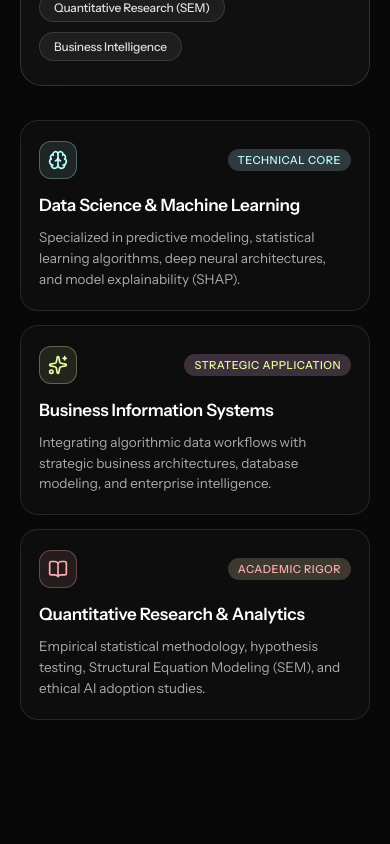
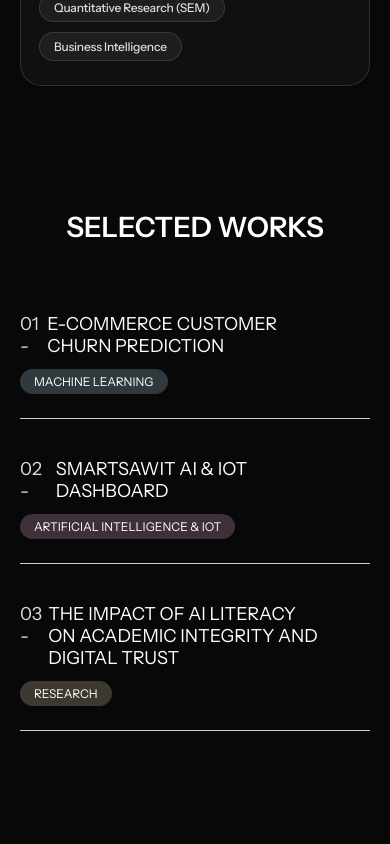
Before and after one commit to bnyuu/bnyuu.github.io, a React (Vite) app: page / in a window 390 px wide. Shown: the part 5460-6304 px from the top of the page. Built offline with nearby package versions, Linux system fonts and the light colour scheme.

Commit message:
clean: remove 3 academic pillar cards, keep single sleek degree showcase card

```diff
--- a/src/components/EducationSection.jsx
+++ b/src/components/EducationSection.jsx
@@ -1,39 +1,14 @@
 import { useEffect, useRef } from 'react';
 import gsap from 'gsap';
 import { ScrollTrigger } from 'gsap/ScrollTrigger';
-import { GraduationCap, BookOpen, Brain, Sparkles, Award } from 'lucide-react';
+import { GraduationCap, Award } from 'lucide-react';
 
 gsap.registerPlugin(ScrollTrigger);
-
-const academicPillars = [
-  {
-    icon: Brain,
-    title: 'Data Science & Machine Learning',
-    description: 'Specialized in predictive modeling, statistical learning algorithms, deep neural architectures, and model explainability (SHAP).',
-    tag: 'Technical Core',
-    tagClass: 'tag-ml'
-  },
-  {
-    icon: Sparkles,
-    title: 'Business Information Systems',
-    description: 'Integrating algorithmic data workflows with strategic business architectures, database modeling, and enterprise intelligence.',
-    tag: 'Strategic Application',
-    tagClass: 'tag-ai'
-  },
-  {
-    icon: BookOpen,
-    title: 'Quantitative Research & Analytics',
-    description: 'Empirical statistical methodology, hypothesis testing, Structural Equation Modeling (SEM), and ethical AI adoption studies.',
-    tag: 'Academic Rigor',
-    tagClass: 'tag-re'
-  }
-];
 
 export default function EducationSection() {
   const sectionRef = useRef(null);
   const headlineRef = useRef(null);
   const mainCardRef = useRef(null);
-  const pillarCardsRef = useRef([]);
 
   useEffect(() => {
     const ctx = gsap.context(() => {
@@ -67,24 +42,6 @@ export default function EducationSection() {
           scrollTrigger: {
             trigger: mainCardRef.current,
             start: 'top 80%',
-            toggleActions: 'play none none none'
-          }
-        }
-      );
-
-      // Pillars stagger entrance
-      gsap.fromTo(
-        pillarCardsRef.current,
-        { opacity: 0, y: 40 },
-        {
-          opacity: 1,
-          y: 0,
-          duration: 0.85,
-          stagger: 0.15,
-          ease: 'power3.out',
-          scrollTrigger: {
-            trigger: sectionRef.current,
-            start: 'top 70%',
             toggleActions: 'play none none none'
           }
         }
@@ -149,30 +106,6 @@ export default function EducationSection() {
             <span className="education-tag">Business Intelligence</span>
           </div>
         </div>
-
-        {/* Academic Pillars Grid */}
-        <div className="academic-pillars-grid">
-          {academicPillars.map((pillar, index) => {
-            const Icon = pillar.icon;
-            return (
-              <div
-                key={index}
-                ref={(el) => (pillarCardsRef.current[index] = el)}
-                className="pillar-card"
-              >
-                <div className="pillar-card-top">
-                  <div className={`pillar-icon-box ${pillar.tagClass}`}>
-                    <Icon size={20} />
-                  </div>
-                  <span className={`pillar-tag ${pillar.tagClass}`}>{pillar.tag}</span>
-                </div>
-
-                <h4 className="pillar-title">{pillar.title}</h4>
-                <p className="pillar-desc">{pillar.description}</p>
-              </div>
-            );
-          })}
-        </div>
       </div>
     </section>
   );
--- a/src/index.css
+++ b/src/index.css
@@ -1000,100 +1000,6 @@ body {
   font-weight: 500;
   color: rgba(255, 255, 255, 0.85);
   letter-spacing: -0.2px;
-}
-
-/* Academic Pillars 3-Column Grid */
-.academic-pillars-grid {
-  display: grid;
-  grid-template-columns: repeat(3, 1fr);
-  gap: 20px;
-  width: 100%;
-}
-
-.pillar-card {
-  background: rgba(18, 18, 18, 0.65);
-  backdrop-filter: blur(14px);
-  -webkit-backdrop-filter: blur(14px);
-  border: 1px solid rgba(255, 255, 255, 0.1);
-  border-radius: 22px;
-  padding: 24px;
-  display: flex;
-  flex-direction: column;
-  gap: 12px;
-  transition: transform 0.3s var(--transition-smooth), border-color 0.3s ease, background 0.3s ease;
-}
-
-.pillar-card:hover {
-  transform: translateY(-4px);
-  border-color: rgba(255, 255, 255, 0.24);
-  background: rgba(24, 24, 24, 0.85);
-}
-
-.pillar-card-top {
-  display: flex;
-  justify-content: space-between;
-  align-items: center;
-  margin-bottom: 4px;
-}
-
-.pillar-icon-box {
-  width: 38px;
-  height: 38px;
-  border-radius: 12px;
-  display: flex;
-  align-items: center;
-  justify-content: center;
-  background: rgba(255, 255, 255, 0.06);
-  border: 1px solid rgba(255, 255, 255, 0.12);
-  color: #ffffff;
-}
-
-.pillar-icon-box.tag-ml {
-  background: rgba(184, 255, 255, 0.1);
-  border-color: rgba(184, 255, 255, 0.3);
-  color: var(--card-ml-highlight);
-}
-
-.pillar-icon-box.tag-ai {
-  background: rgba(232, 254, 167, 0.1);
-  border-color: rgba(232, 254, 167, 0.3);
-  color: var(--card-da-highlight);
-}
-
-.pillar-icon-box.tag-re {
-  background: rgba(254, 175, 175, 0.1);
-  border-color: rgba(254, 175, 175, 0.3);
-  color: var(--card-re-highlight);
-}
-
-.pillar-tag {
-  font-size: 11px;
-  font-weight: 500;
-  text-transform: uppercase;
-  letter-spacing: 0.5px;
-  padding: 4px 10px;
-  border-radius: 999px;
-  background: rgba(255, 255, 255, 0.05);
-  color: rgba(255, 255, 255, 0.6);
-}
-
-.pillar-tag.tag-ml { color: var(--card-ml-highlight); }
-.pillar-tag.tag-ai { color: var(--card-da-highlight); }
-.pillar-tag.tag-re { color: var(--card-re-highlight); }
-
-.pillar-title {
-  font-size: 17px;
-  font-weight: 600;
-  color: #ffffff;
-  margin: 0;
-  letter-spacing: -0.2px;
-}
-
-.pillar-desc {
-  font-size: 13.5px;
-  line-height: 1.55;
-  color: rgba(255, 255, 255, 0.65);
-  margin: 0;
 }
 
 /* ==========================================================================
@@ -1651,14 +1557,6 @@ body {
   .degree-name {
     font-size: 20px;
   }
-  .academic-pillars-grid {
-    grid-template-columns: 1fr;
-    gap: 14px;
-  }
-  .pillar-card {
-    padding: 20px 18px;
-    border-radius: 18px;
-  }
 
   .works-section {
     padding: 64px 20px;
```
